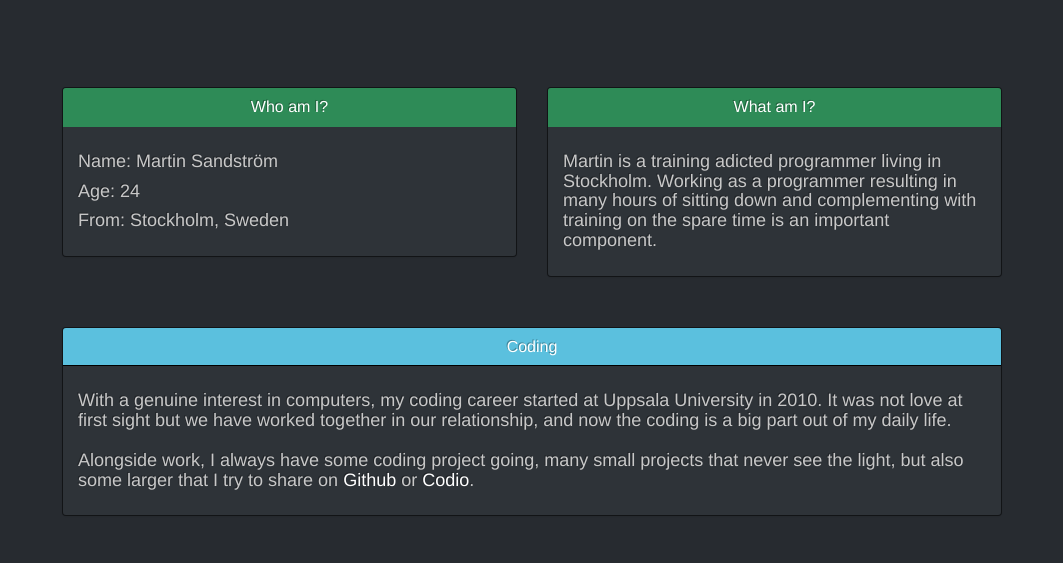
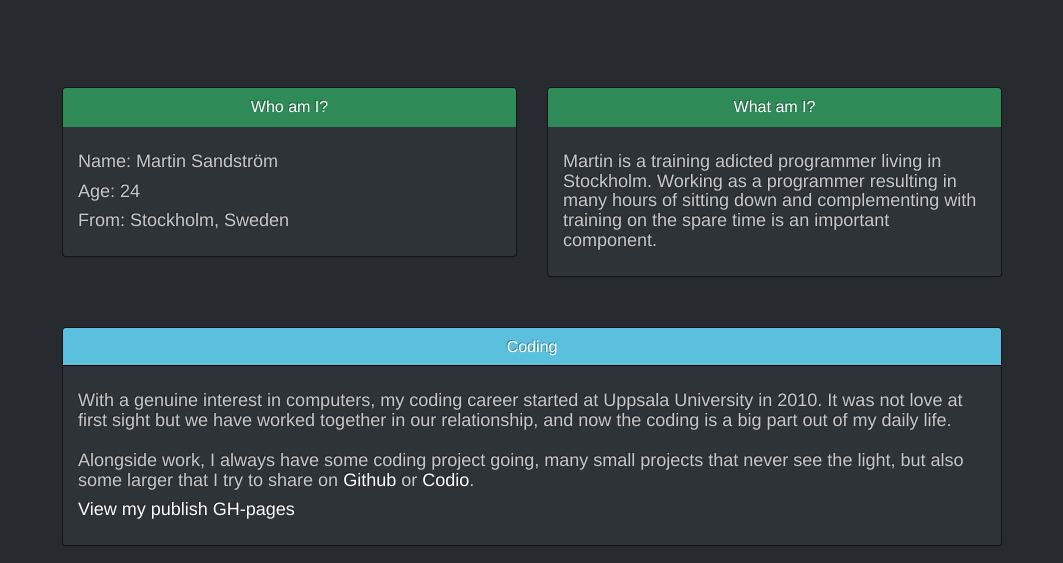
Before and after one commit to MartinSandstrom/martinsandstrom.github.io, a website: page index.html in a window 1280 px wide. Shown: the part 351-914 px from the top of the page, without its empty margins (108-1171 px from the left). Drawn offline with Linux system fonts and the light colour scheme.

Commit message:
Adding link to my gh pages site.

```diff
--- a/index.html
+++ b/index.html
@@ -80,6 +80,7 @@
                             It was not love at first sight but we have worked together in our relationship, and now the coding is a big part out of my daily life.<br> <br>
                             Alongside work, I always have some coding project going, many small projects that never see the light, but also some larger that I try to share on <a href="https://github.com/MartinSandstrom">Github</a> or <a href="https://codio.com/MartinSandstrom/">Codio</a>.
                         </h4>
+												<h4><a href="http://martinsandstrom.github.io/ListGhPages/">View my publish GH-pages</a><h4>
                     </div>
                 </div>
             </div>
```
